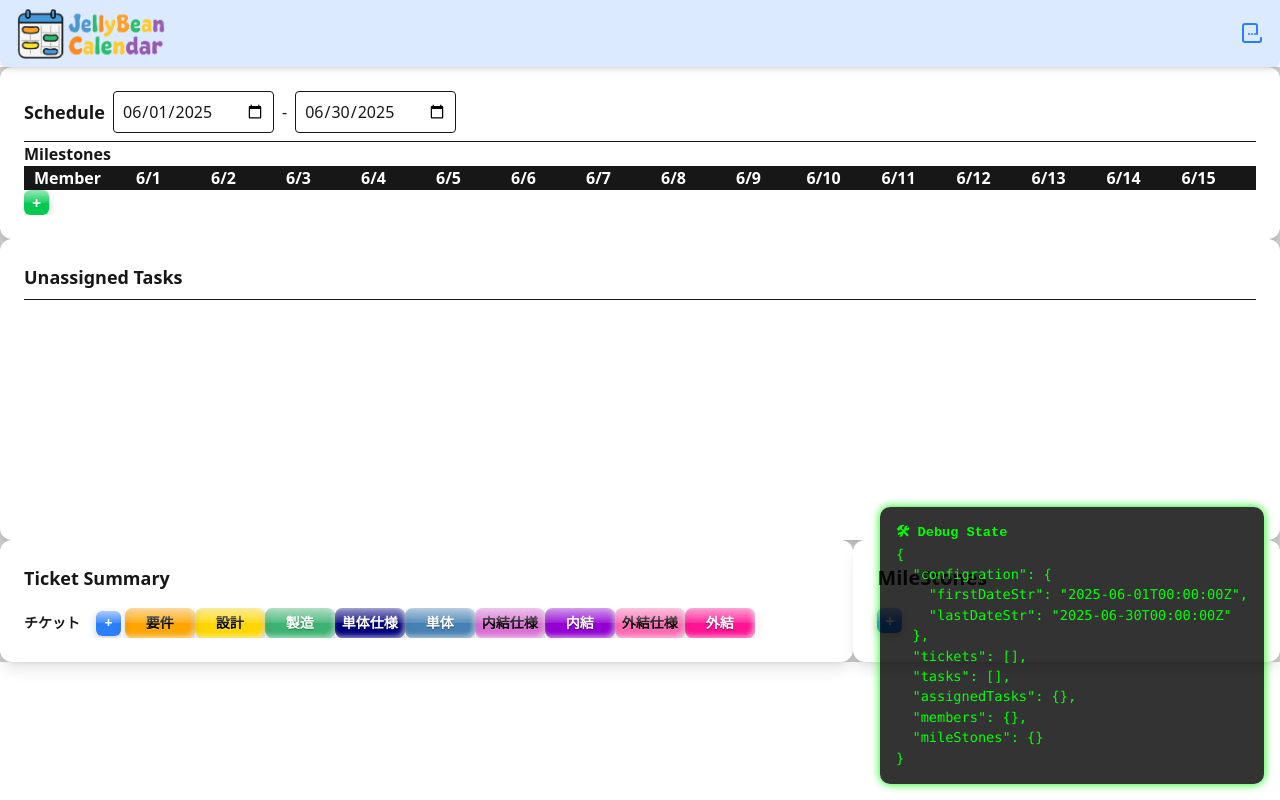
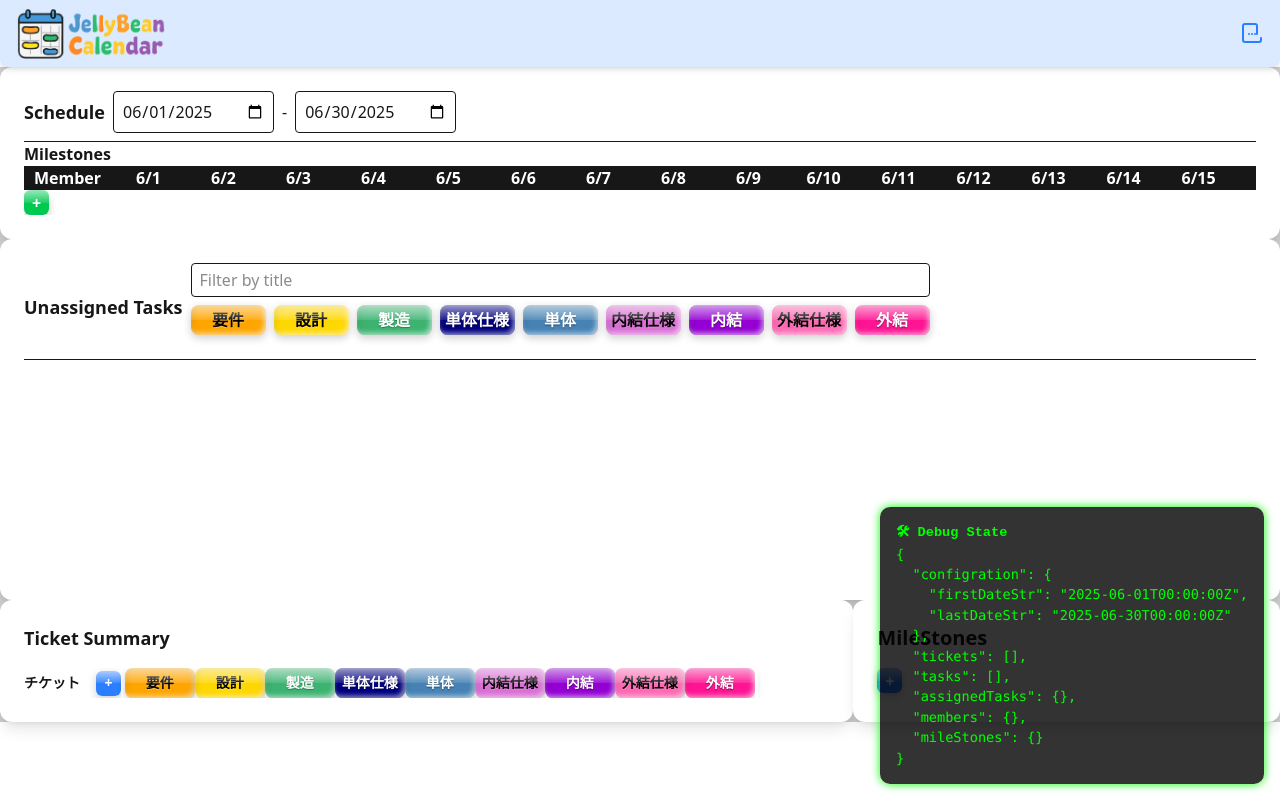
Before and after one commit to Yasu0812/schedule_maker, a Next.js app: page / in a window 1280 px wide. Built offline with nearby package versions, Linux system fonts and the light colour scheme.

Commit message:
Add task filtering functionality: implement TaskFilter component and integrate with UnassignedTaskService

```diff
--- /dev/null
+++ b/src/app/components/task/TaskFilter.tsx
@@ -0,0 +1,71 @@
+import { orderedPhases, PhaseEnum, phaseNameShortMap } from "@/app/common/PhaseEnum";
+import { Dispatch, SetStateAction, } from "react";
+import { JellyBean } from "../decorator/JellyBean";
+import { FilterOptions } from "./TaskUnassignedBox";
+
+
+export default function TaskFilter(props: {
+    filterOptions: FilterOptions,
+    setFilterOptions: Dispatch<SetStateAction<FilterOptions>>,
+}) {
+
+    const { filterOptions, setFilterOptions } = props;
+
+    const handlePhaseClick = (phase: PhaseEnum) => {
+        setFilterOptions((prevOptions) => {
+            if (prevOptions.phase.length === orderedPhases.length) {
+                // If no phases are selected and the first phase is clicked, select it
+                return {
+                    ...prevOptions,
+                    phase: [phase]
+                };
+            } else if (prevOptions.phase.length === 1 && prevOptions.phase[0] === phase) {
+                // If only one phase is selected and it's the clicked phase, deselect it
+                return {
+                    ...prevOptions,
+                    phase: orderedPhases
+                };
+            } else if (prevOptions.phase.includes(phase)) {
+                // If phase is already selected, remove it
+                return {
+                    ...prevOptions,
+                    phase: prevOptions.phase.filter(p => p !== phase)
+                };
+            }
+            // If phase is not selected, add it
+            return {
+                ...prevOptions,
+                phase: [...prevOptions.phase, phase]
+            };
+
+        });
+    };
+
+    const phases = orderedPhases.map((phase) => {
+
+        const isEnabled = filterOptions.phase.includes(phase);
+
+        return (
+            <div key={phase} onClick={() => handlePhaseClick(phase)} className="cursor-pointer">
+                <JellyBean width={75} height={30} phase={phase} selected={false} disabled={!isEnabled}>
+                    {phaseNameShortMap[phase]}
+                </JellyBean>
+            </div>
+        )
+    });
+
+    return (
+        <div className="task-filter">
+            <input
+                type="search"
+                placeholder="Filter by title"
+                value={filterOptions.title}
+                onChange={(e) => setFilterOptions({ ...filterOptions, title: e.target.value })}
+                className="border rounded px-2 py-1 mb-2 w-full"
+            />
+            <div className="flex gap-2 mb-4">
+                {phases}
+            </div>
+        </div>
+    );
+}
--- a/src/app/components/task/TaskUnassignedBox.tsx
+++ b/src/app/components/task/TaskUnassignedBox.tsx
@@ -6,6 +6,14 @@ import { UnassignedTaskService } from "@/app/service/UnassignedTaskService";
 import { CalendarCellTaskManager } from "@/app/models/CalendarCellTask";
 import { MileStoneManager } from "@/app/models/MileStoneManager";
 import { TicketManager } from "@/app/models/Ticket";
+import TaskFilter from "./TaskFilter";
+import { orderedPhases, PhaseEnum } from "@/app/common/PhaseEnum";
+import { useState } from "react";
+
+export type FilterOptions = {
+    phase: PhaseEnum[];
+    title: string;
+}
 
 export default function TaskUnassignedBox(props: {
     ticketManager: TicketManager,
@@ -22,18 +30,27 @@ export default function TaskUnassignedBox(props: {
 
     const { ticketManager, taskManager, memberids, planedTaskManager, setTaskManager, moveTargetTaskId, handleMoveTargetTask, calendarManager, setPlanedTaskManager, mileStoneManager } = props;
 
+    const [filterOptions, setFilterOptions] = useState<FilterOptions>({
+        phase: orderedPhases,
+        title: ''
+    });
+
     const unassignedTasks = new UnassignedTaskService().getUnassignedTasks(
         taskManager,
         planedTaskManager,
-        ticketManager.getExclusiveTicketIds()
+        ticketManager.ticketMap,
+        filterOptions,
+        ticketManager.getExclusiveTicketIds(),
     );
+
 
     return (
         <>
             <div className="flex items-center gap-2 border-b pb-2">
                 <h2 className="text-lg font-semibold">Unassigned Tasks </h2>
+                <TaskFilter filterOptions={filterOptions} setFilterOptions={setFilterOptions} />
             </div>
-            <div className="overflow-x-hidden h-48 overflow-y-auto p-4 scrollbar-thin" style={{ display: "flex", flexWrap: "wrap" }}>
+            <div className="overflow-x-hidden h-48 overflow-y-auto py-4" style={{ display: "flex", flexWrap: "wrap" }}>
                 <UnassignedTasks
                     ticketManager={ticketManager}
                     unassignedTasks={unassignedTasks}
--- /dev/null
+++ b/src/app/models/TaskFilter.ts
@@ -0,0 +1,18 @@
+import { UUID } from "../common/IdUtil";
+import { FilterOptions } from "../components/task/TaskUnassignedBox";
+import { Task } from "./Task";
+import { Ticket } from "./Ticket";
+
+export default class TaskFilter {
+
+    public filterTasks(tasks: Task[], ticketMap: Map<UUID, Ticket>, filterOptions: FilterOptions): Task[] {
+        return tasks.filter(task => {
+            const taskTitle = ticketMap.get(task.ticketId)?.title;
+            if (!taskTitle) return false; // Skip tasks without a title
+            const matchesPhase = filterOptions.phase.length === 0 || filterOptions.phase.includes(task.phase);
+            const matchesTitle = taskTitle.toLowerCase().includes(filterOptions.title.toLowerCase());
+            return matchesPhase && matchesTitle;
+        });
+    }
+
+}
--- a/src/app/models/Ticket.ts
+++ b/src/app/models/Ticket.ts
@@ -109,6 +109,10 @@ export class TicketManager {
 
         return new TicketManager(ticketList);
 
+    }
+
+    public get ticketMap(): Map<UUID, Ticket> {
+        return new Map(this._ticketMap);
     }
 
     addTicket(ticket: Ticket): TicketManager {
--- a/src/app/service/UnassignedTaskService.ts
+++ b/src/app/service/UnassignedTaskService.ts
@@ -1,13 +1,18 @@
 import { UUID } from "../common/IdUtil";
+import { FilterOptions } from "../components/task/TaskUnassignedBox";
 import { PlanedTask } from "../models/PlanedTask";
 import { Task } from "../models/Task";
+import TaskFilter from "../models/TaskFilter";
 import { TaskManager } from "../models/TaskManager";
+import { Ticket } from "../models/Ticket";
 import { UnassignedTaskSelector } from "../models/UnassignedTaskSelector";
 
 
 export class UnassignedTaskService {
 
     private _unassignedTaskSelector = new UnassignedTaskSelector();
+
+    private _taskFilter = new TaskFilter();
 
 
     /**
@@ -19,9 +24,13 @@ export class UnassignedTaskService {
     public getUnassignedTasks(
         taskManager: TaskManager,
         planedTask: PlanedTask,
-        exclusionTicketIds?: UUID[]
+        ticketMap: Map<UUID, Ticket>,
+        filterOptions: FilterOptions,
+        exclusionTicketIds?: UUID[],
     ): Task[] {
-        return this._unassignedTaskSelector.getUnassignedTasks(taskManager, planedTask, exclusionTicketIds);
+        const unassignedTasks = this._unassignedTaskSelector.getUnassignedTasks(taskManager, planedTask, exclusionTicketIds);
+        // フィルタリングを適用
+        return this._taskFilter.filterTasks(unassignedTasks, ticketMap, filterOptions)
     }
 
 }
```
